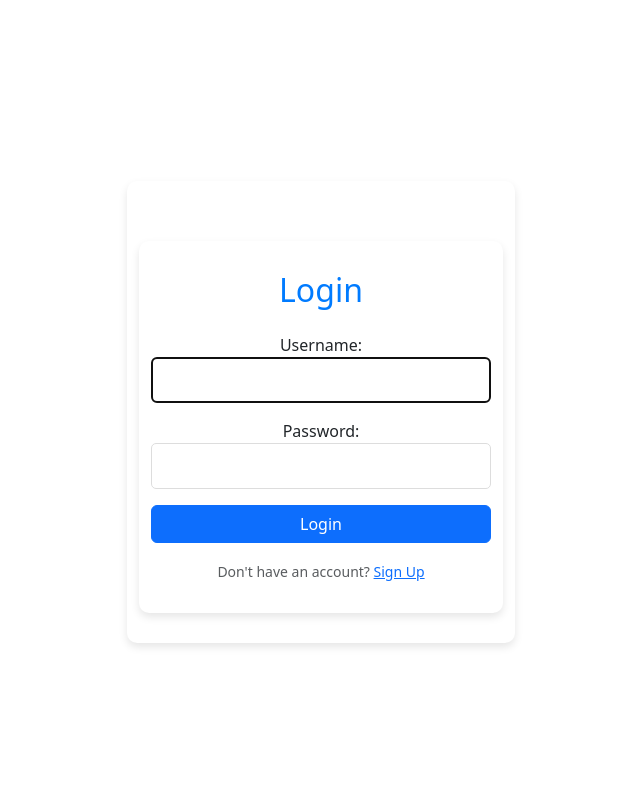
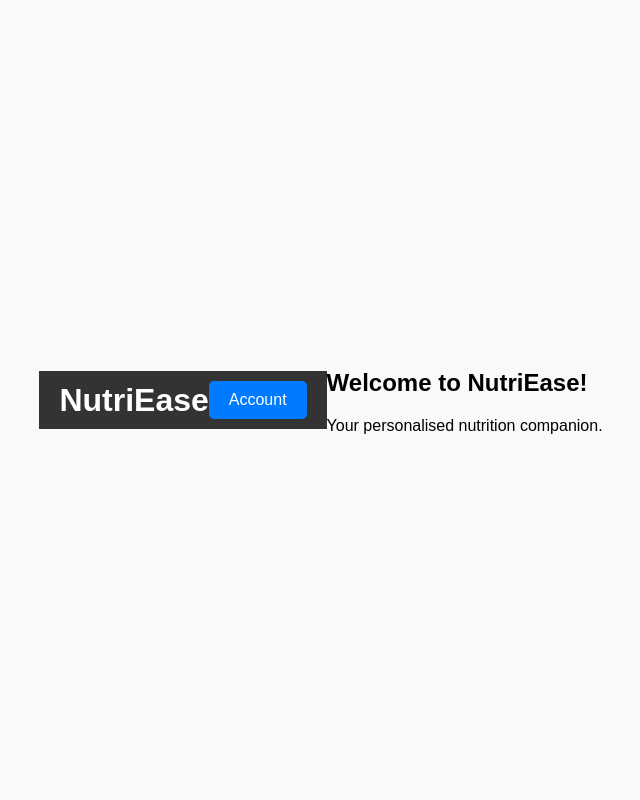
Before and after one commit to wsumayya/Final-Year-Project, a Django app: page /login/ in a window 1280 px wide. Shown: the whole page, without its empty margins (319-959 px from the left). Run offline with Django 4.2, Linux system fonts and the light colour scheme.

Commit message:
Add files via upload

```diff
--- /dev/null
+++ b/NutriEase/Nutri/Templates/index.html
@@ -0,0 +1,102 @@
+<!DOCTYPE html>
+<html lang="en">
+<head>
+    <meta charset="UTF-8">
+    <meta name="viewport" content="width=device-width, initial-scale=1.0">
+    <title>Home</title>
+    <style>
+        /* General styles */
+        body {
+            font-family: Arial, sans-serif;
+            margin: 0;
+            padding: 0;
+        }
+
+        /* Navbar styles */
+        .navbar {
+            display: flex;
+            justify-content: space-between;
+            align-items: center;
+            background-color: #333;
+            color: white;
+            padding: 10px 20px;
+        }
+
+        .navbar h1 {
+            margin: 0;
+        }
+
+        .account-menu {
+            position: relative;
+            display: inline-block;
+        }
+
+        .account-button {
+            background-color: #007BFF;
+            color: white;
+            padding: 10px 20px;
+            text-decoration: none;
+            border: none;
+            border-radius: 5px;
+            cursor: pointer;
+        }
+
+        .account-button:hover {
+            background-color: #0056b3;
+        }
+
+        .dropdown {
+            display: none;
+            position: absolute;
+            right: 0;
+            background-color: white;
+            box-shadow: 0 4px 8px rgba(0, 0, 0, 0.2);
+            z-index: 1;
+        }
+        .dropdown a {
+        display: block;
+        padding: 10px 20px;
+        text-decoration: none;
+        color: black;
+        border-bottom: 1px solid #ddd;
+        white-space: nowrap; /* Prevent wrapping */
+    }
+
+        .dropdown a:last-child {
+            border-bottom: none;
+        }
+
+        .dropdown a:hover {
+            background-color: #f1f1f1;
+        }
+
+        .account-menu:hover .dropdown {
+            display: block;
+        }
+    </style>
+</head>
+<body>
+
+
+
+    <!-- Navbar -->
+    <div class="navbar">
+        <h1>NutriEase</h1>
+        <div class="account-menu">
+            <button class="account-button">Account</button>
+            <div class="dropdown">
+                <a href="{% url 'register' %}">Sign Up</a>
+                <a href="{% url 'login' %}">Log In</a>
+            </div>
+        </div>
+    </div>
+
+
+    <!-- Main Content -->
+    <div>
+        <h2>Welcome to NutriEase!</h2>
+        <p>Your personalised nutrition companion.</p>
+    </div>
+
+</body>
+</html>
--- a/NutriEase/Nutri/Templates/login.html
+++ b/NutriEase/Nutri/Templates/login.html
@@ -71,7 +71,7 @@
 </head>
 <body>
 
-    {% extends 'base.html' %}  <!-- Extending the base template -->
+    {% extends 'index.html' %}  <!-- Extending the base template -->
 
     <h1>Login</h1>  <!-- Page title -->
 
--- a/NutriEase/Nutri/views.py
+++ b/NutriEase/Nutri/views.py
@@ -14,8 +14,8 @@
 from .models import Profile, Meal, Category, FavouriteMeal, Comment
 
 # Home Page View
-def home(request):
-    return render(request, 'home.html')  # This will render the 'home.html' template
+def index(request):
+    return render(request, 'index.html')  # This will render the 'home.html' template
 
 # User Registration View
 def register(request):
--- a/NutriEase/NutriEase/urls.py
+++ b/NutriEase/NutriEase/urls.py
@@ -12,7 +12,7 @@
 
 urlpatterns = [
     path('admin/', admin.site.urls),
-    path('', views.home, name='home'),
+    path('', views.index, name='home'),
     path('register/', views.register, name='register'),
     path('login/', auth_views.LoginView.as_view(template_name='login.html'), name='login'),
     path('login/', views.login_view, name='login'),
```
Also changed, not shown: NutriEase/db.sqlite3.
